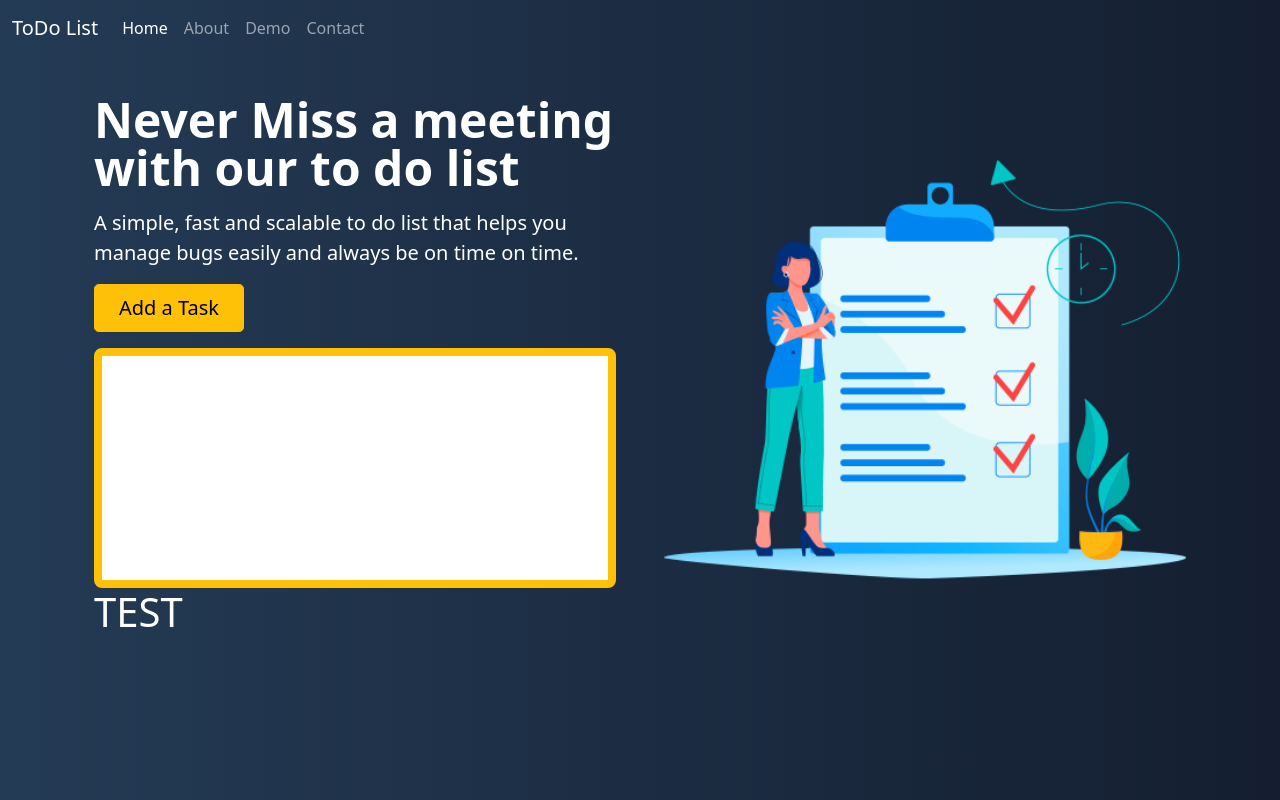
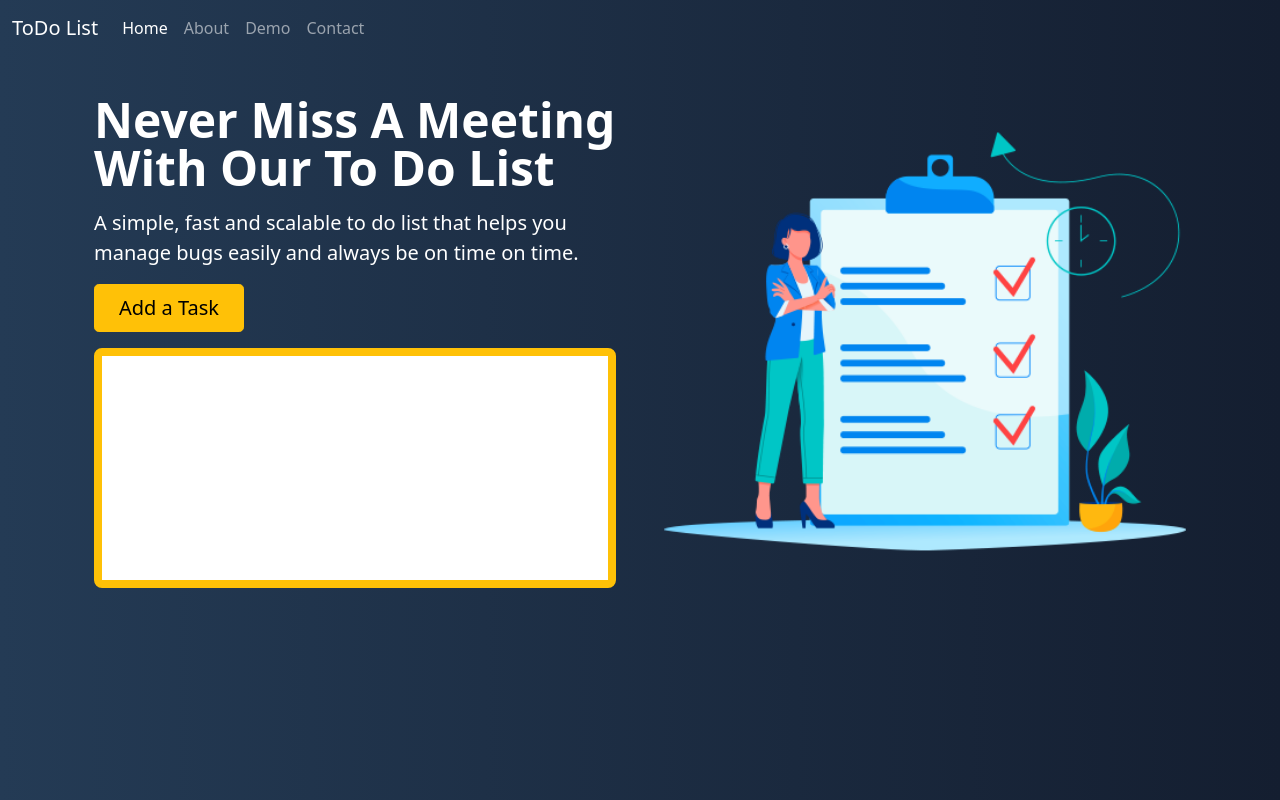
Before and after one commit to TSZI/FirstProject, a plain HTML site: page index.html in a window 1280 px wide. Drawn offline with nearby package versions, Linux system fonts and the light colour scheme.

Commit message:
Fix some typos

```diff
--- a/index.html
+++ b/index.html
@@ -91,7 +91,7 @@
                     </div>
                     <div class="col-lg-6">
                         <h1 class="display-5 fw-bold lh-1 mb-3">
-                            Never Miss a meeting with our to do list
+                            Never Miss A Meeting With Our To Do List
                         </h1>
                         <p class="lead">
                             A simple, fast and scalable to do list that helps
@@ -119,7 +119,6 @@
                                 <ul id="list" class="list list-group"></ul>
                             </div>
                         </div>
-                        <h1 class="h1">TEST</h1>
                     </div>
                 </div>
             </div>
```
